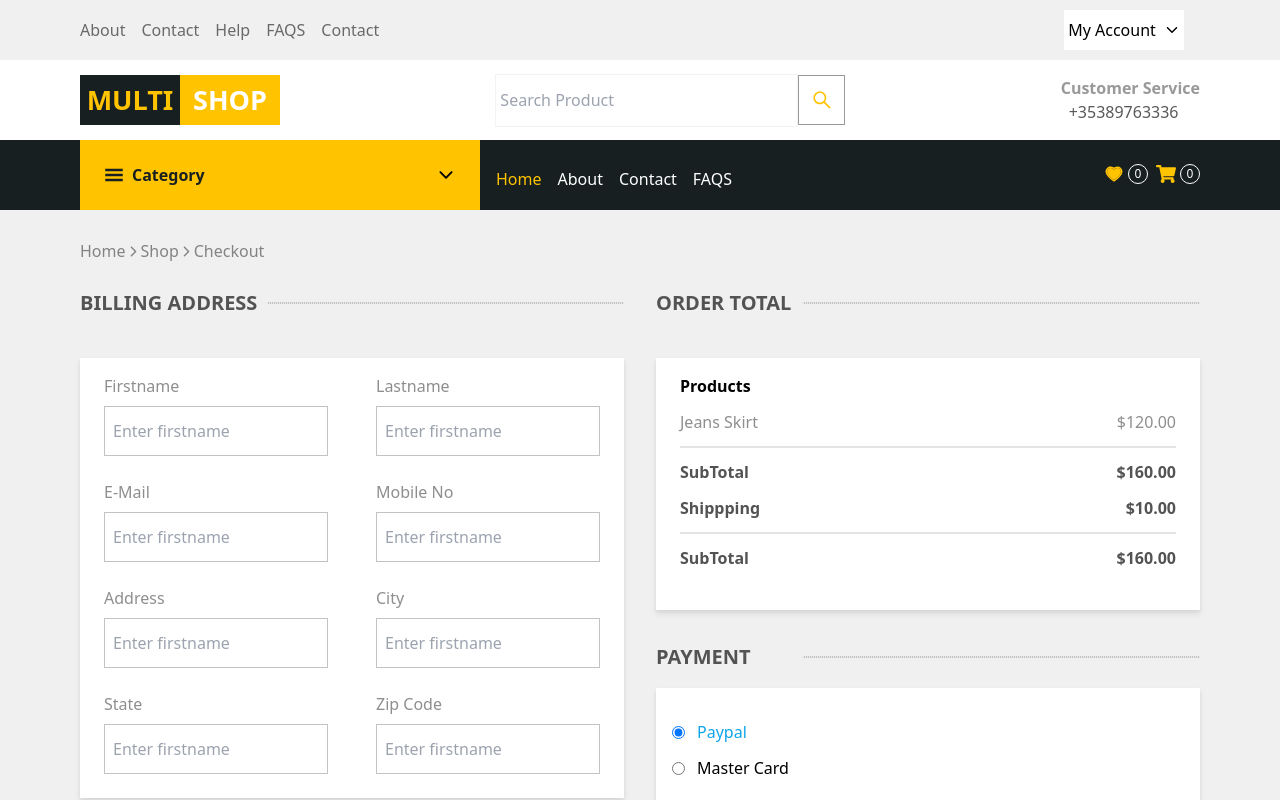
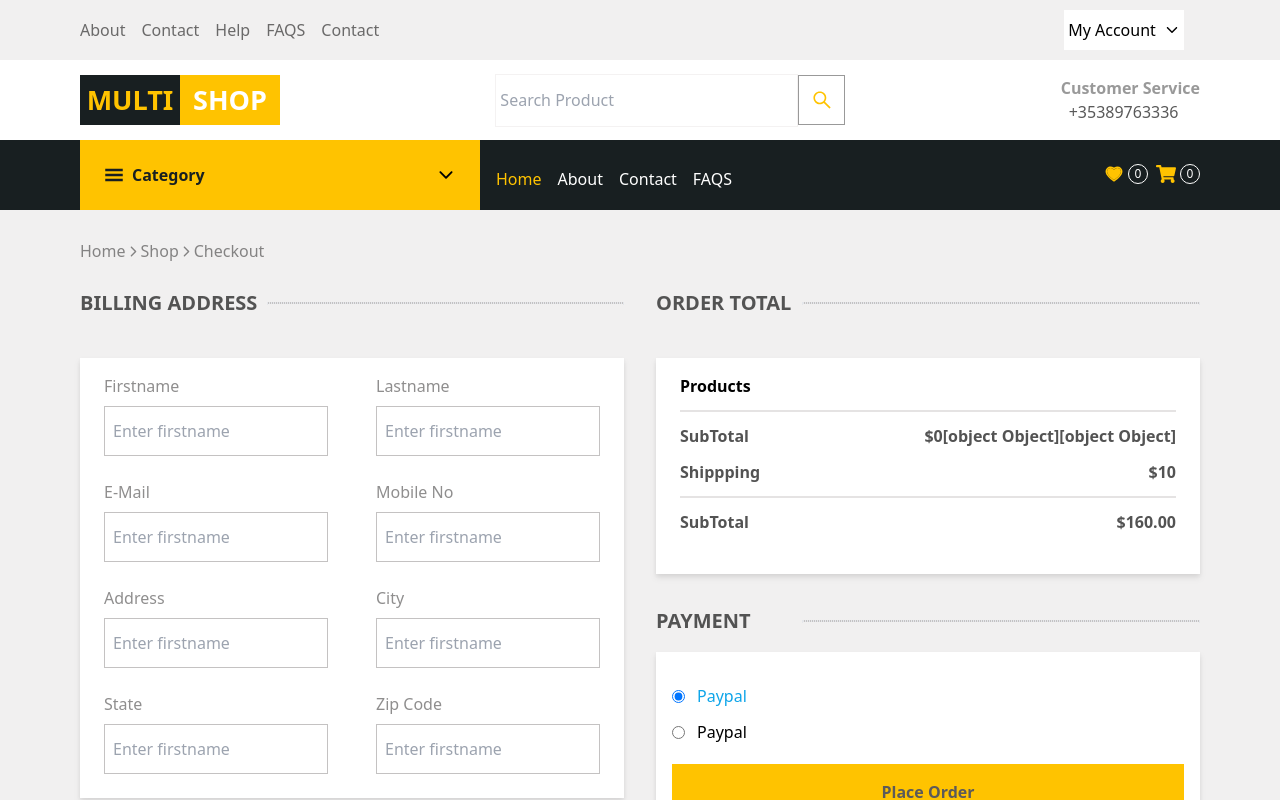
Before and after one commit to Chris-Codex/Multi-Shop, a React (Create React App) app: page /checkout in a window 1280 px wide. Shown: the top 800 px of the page. Built offline with nearby package versions, Linux system fonts and the light colour scheme.

Commit message:
Calculation of shipping fee

```diff
--- a/src/components/BillingForm/Billing.js
+++ b/src/components/BillingForm/Billing.js
@@ -1,6 +1,7 @@
-import React from 'react'
+import React, { useState } from 'react'
 
 const Billing = () => {
+    const [state, setState] = useState()
     return (
         <div className='billing-wrapper'>
             <div className='order-wrapper-lines'>
@@ -9,12 +10,12 @@ const Billing = () => {
             </div>
             <div className='select-payment-card'>
                 <div className='select-payment'>
-                    <input id="draft" class="peer/draft" type="radio" name="status" checked />
-                    <label for="draft" class="peer-checked/draft:text-sky-500">Paypal</label>
+                    <input id="draft" className="peer/draft" type="radio" onChange={() => setState("")} name="status" checked />
+                    <p className="peer-checked/draft:text-sky-500">Paypal</p>
                 </div>
                 <div className='select-payment'>
-                    <input id="published" class="peer/published" type="radio" name="status" />
-                    <label for="published" class="peer-checked/published:text-sky-500">Master Card</label>
+                    <input id="published" className="peer/published" onChange={() => setState("")} type="radio" name="status" />
+                    <p className="peer-checked/published:text-sky-500">Paypal</p>
                 </div>
                 <div className='btn-container'>
                     <div className='btn'>
--- a/src/components/BillingForm/OrderSummary.js
+++ b/src/components/BillingForm/OrderSummary.js
@@ -1,7 +1,27 @@
-import React from 'react'
+import React, { useEffect } from 'react'
 import Billing from './Billing'
+import { useSelector, useDispatch } from 'react-redux';
+import { getShippingFee } from '../../features/cartSlice/cartSlice';
+
 
 const OrderSummary = () => {
+    const getOrders = useSelector(state => state.cart.cartItems)
+    const { shippingFee } = useSelector(state => state.cart)
+    const { cartTotalAmount } = useSelector(state => state.cart)
+    const dispatch = useDispatch()
+
+    useEffect(() => {
+        if (cartTotalAmount >= 100) {
+            dispatch(getShippingFee({ shipping_Fee: 20 }))
+        } else if (cartTotalAmount < 100) {
+            dispatch(getShippingFee({ shipping_Fee: 10 }))
+        } else if (cartTotalAmount < 50) {
+            dispatch(getShippingFee({ shipping_Fee: "Free Shipping" }))
+        }
+
+    }, [])
+
+
     return (
         <div className='summary-wrappper'>
             <div className='order-wrapper-lines'>
@@ -11,20 +31,25 @@ const OrderSummary = () => {
 
             <div className='summary-card'>
                 <p className='order-title'>Products</p>
-                <div className='products-price'>
-                    <p>Jeans Skirt</p>
-                    <p>$120.00</p>
-                </div>
+                {getOrders.map((order) => {
+                    const { id, title, price, cartQuantity } = order
+                    return (
+                        <div className='products-price' key={id}>
+                            <p>{title}</p>
+                            <p>${price * cartQuantity}</p>
+                        </div>
+                    )
+                })}
                 <div className='divide-line-wrapper'>
                     <div className='divide-line'></div>
                 </div>
                 <div className='subtotal'>
                     <p className='subtotal-total'>SubTotal</p>
-                    <p className='subtotal-p'>$160.00</p>
+                    <p className='subtotal-p'>${cartTotalAmount}</p>
                 </div>
                 <div className='subtotal'>
                     <p className='subtotal-total'>Shippping</p>
-                    <p className='subtotal-p'>$10.00</p>
+                    <p className='subtotal-p'>${shippingFee.shipping_Fee}</p>
                 </div>
                 <div className='divide-line-wrapper'>
                     <div className='divide-line'></div>
--- a/src/features/cartSlice/cartSlice.js
+++ b/src/features/cartSlice/cartSlice.js
@@ -5,7 +5,8 @@ import { toast } from 'react-toastify';
 const initialState = {
     cartItems: localStorage.getItem("cartItems") ? JSON.parse(localStorage.getItem("cartItems")) : [],
     cartTotalQuantity: 0,
-    cartTotalAmount: 0
+    cartTotalAmount: 0,
+    shippingFee: 0
 }
 
 export const cartSlice = createSlice({
@@ -64,13 +65,14 @@ export const cartSlice = createSlice({
             })
         },
 
-        getSubTotals: (state, action) => {
+        getSubTotals: (state) => {
             let { total, quantity } = state.cartItems.reduce((cartTotal, cartItem) => {
                 const { price, cartQuantity } = cartItem
                 const itemTotal = price * cartQuantity
 
                 cartTotal.total += itemTotal
                 cartTotal.quantity += cartQuantity
+                state.cartTotalAmount += state.shippingFee
 
                 return cartTotal
             }, {
@@ -80,10 +82,14 @@ export const cartSlice = createSlice({
 
             state.cartTotalQuantity = quantity
             state.cartTotalAmount = total
+        },
+
+        getShippingFee: (state, action) => {
+            state.shippingFee = action.payload
+            state.cartTotalAmount += action.payload
         }
     }
 })
 
-export const { addToCart, removeProduct, increaseCart, decreaseCart, clearCart, getSubTotals } = cartSlice.actions
+export const { addToCart, removeProduct, increaseCart, decreaseCart, clearCart, getSubTotals, getShippingFee } = cartSlice.actions
 export default cartSlice.reducer
-export const selectCartTotal = (state) => state.cart.cartItems.reduce((total, cartItem) => total += cartItem.price, 0)
```
